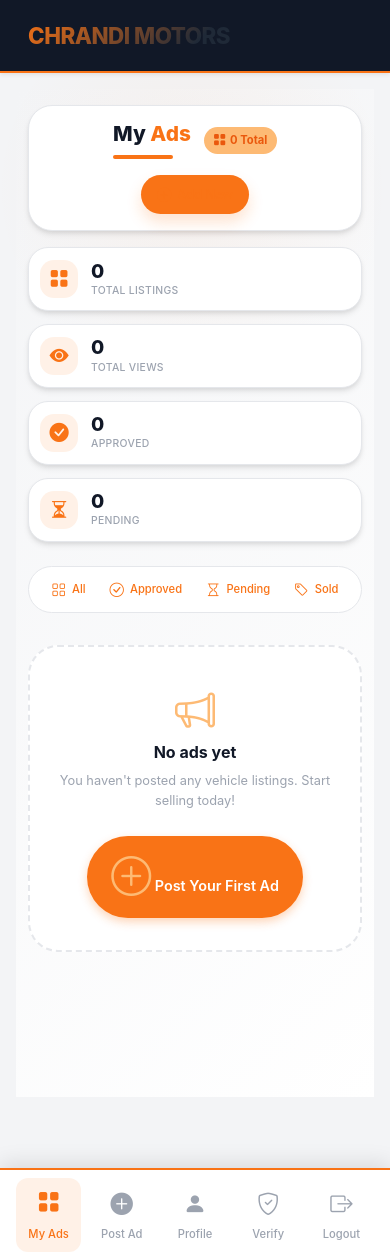
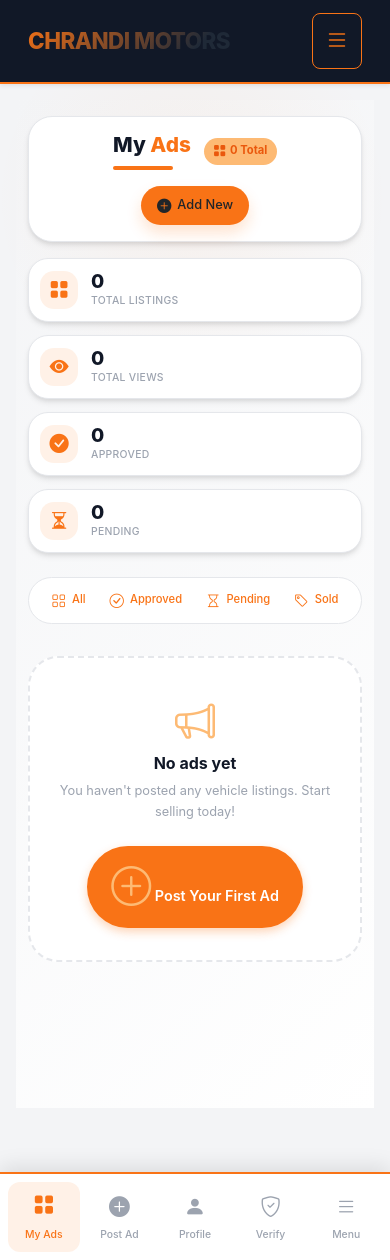
Before and after one commit to christopher796/Car-marketplace, a Django app: page /listings/manage/ in a window 390 px wide. Run offline with Django 5.2, Linux system fonts and the light colour scheme; the visitor is signed in with stand-in values (Sample User, id 1); data that the repository does not hold is empty.

Commit message:
Fixed Humberger issues

```diff
--- a/templates/base.html
+++ b/templates/base.html
@@ -87,9 +87,28 @@
             gap: 0.75rem;
         }
 
-        /* Mobile hamburger - hidden on desktop */
+        /* Mobile hamburger - visible on mobile */
         .mobile-hamburger {
             display: none;
+            background: transparent;
+            border: 1px solid var(--orange);
+            border-radius: 8px;
+            padding: 8px 12px;
+            cursor: pointer;
+            transition: all 0.2s ease;
+        }
+
+        .mobile-hamburger:hover {
+            background: var(--orange);
+        }
+
+        .mobile-hamburger:hover i {
+            color: var(--charcoal-dark);
+        }
+
+        .mobile-hamburger i {
+            font-size: 1.5rem;
+            color: var(--orange);
         }
 
         /* =========================
@@ -105,14 +124,14 @@
             box-shadow: 0 -5px 20px rgba(0, 0, 0, 0.1);
             z-index: 1000;
             display: none;
-            padding: 0.5rem 1rem;
+            padding: 0.5rem 0.5rem;
         }
 
         .bottom-nav-items {
             display: flex;
             justify-content: space-around;
             align-items: center;
-            gap: 0.5rem;
+            gap: 0.25rem;
         }
 
         .bottom-nav-item {
@@ -130,12 +149,12 @@
         }
 
         .bottom-nav-item i {
-            font-size: 1.4rem;
+            font-size: 1.3rem;
             transition: all 0.2s ease;
         }
 
         .bottom-nav-item span {
-            font-size: 0.7rem;
+            font-size: 0.65rem;
             font-weight: 500;
         }
 
@@ -153,16 +172,7 @@
             transform: translateY(-2px);
         }
 
-        .bottom-nav-item .badge-verified-mini {
-            background: #10B981;
-            color: white;
-            padding: 0.1rem 0.3rem;
-            border-radius: 10px;
-            font-size: 0.6rem;
-            margin-left: 4px;
-        }
-
-        /* Custom mobile menu styling - Keep for desktop */
+        /* Custom mobile menu styling */
         .mobile-menu {
             position: fixed;
             top: 0;
@@ -215,6 +225,21 @@
             display: flex;
             flex-direction: column;
             gap: 1rem;
+        }
+
+        .mobile-menu-section {
+            margin-top: 1rem;
+            padding-top: 1rem;
+            border-top: 1px solid var(--charcoal-light);
+        }
+
+        .mobile-menu-section-title {
+            color: var(--orange);
+            font-size: 0.8rem;
+            text-transform: uppercase;
+            letter-spacing: 1px;
+            margin-bottom: 0.8rem;
+            font-weight: 600;
         }
 
         .mobile-menu-items .btn {
@@ -571,14 +596,13 @@
                 display: none;
             }
 
-            /* Show bottom navigation on mobile */
+            /* Show bottom navigation and hamburger on mobile */
             .bottom-nav {
                 display: block;
             }
 
-            /* Hide mobile hamburger when bottom nav is shown */
             .mobile-hamburger {
-                display: none;
+                display: block;
             }
 
             /* Adjust body padding for bottom nav */
@@ -703,7 +727,7 @@
 <body>
 
 <!-- =========================
-     NAVBAR WITH RESPONSIVE HAMBURGER (Desktop Only)
+     NAVBAR WITH RESPONSIVE HAMBURGER
 ==========================-->
 <nav class="navbar navbar-expand-lg navbar-dark sticky-top shadow-sm">
     <div class="container-fluid">
@@ -765,23 +789,28 @@
             {% endif %}
         </div>
 
-        <!-- Mobile Hamburger Button (hidden on mobile since we have bottom nav) -->
+        <!-- Mobile Hamburger Button (visible on mobile) -->
         <button class="mobile-hamburger" id="mobileHamburgerBtn">
             <i class="bi bi-list"></i>
         </button>
     </div>
 </nav>
 
-<!-- Mobile Menu Overlay (Hidden on mobile) -->
+<!-- Mobile Menu Overlay -->
 <div class="mobile-overlay" id="mobileOverlay"></div>
 
-<!-- Mobile Menu Sidebar (Hidden on mobile) -->
+<!-- Mobile Menu Sidebar (Contains extra features) -->
 <div class="mobile-menu" id="mobileMenu">
     <div class="mobile-menu-header">
-        <h4><i class="bi bi-car-front"></i> Menu</h4>
+        <h4><i class="bi bi-car-front"></i> Chrandi Motors</h4>
         <button class="close-menu" id="closeMobileMenuBtn">✕</button>
     </div>
     <div class="mobile-menu-items">
+        <!-- Main Navigation -->
+        <a href="{% url 'browse_listings' %}" class="btn btn-outline-light">
+            <i class="bi bi-search"></i> Browse Cars
+        </a>
+
         {% if user.is_authenticated %}
             <a href="{% url 'manage_ads' %}" class="btn btn-outline-light">
                 <i class="bi bi-grid me-1"></i> My Ads
@@ -792,7 +821,7 @@
             </a>
 
             <a href="{% url 'seller_profile' user_id=user.id %}" class="btn btn-outline-light">
-                <i class="bi bi-person me-1"></i> Profile
+                <i class="bi bi-person me-1"></i> My Profile
             </a>
 
             {% if user.profile.is_verified %}
@@ -808,20 +837,26 @@
                 </a>
             {% endif %}
 
+            <!-- Admin/Staff Section -->
             {% if user.is_staff %}
+                <div class="mobile-menu-section">
+                    <div class="mobile-menu-section-title">Admin Panel</div>
                     <a href="/admin/" class="btn btn-warning">
-                    <i class="bi bi-shield-lock me-1"></i> Admin
+                        <i class="bi bi-shield-lock me-1"></i> Admin Dashboard
                     </a>
-
                     <a href="{% url 'dashboard' %}" class="dashboard-btn text-dark">
                         <i class="bi bi-speedometer2"></i>
-                    Dashboard
+                        Analytics Dashboard
                     </a>
+                </div>
             {% endif %}
 
+            <!-- Logout -->
+            <div class="mobile-menu-section">
                 <a href="{% url 'logout' %}" class="btn btn-danger">
                     <i class="bi bi-box-arrow-right me-1"></i> Logout
                 </a>
+            </div>
         {% else %}
             <a href="{% url 'login' %}" class="btn btn-outline-light">
                 <i class="bi bi-box-arrow-in-right me-1"></i> Login
@@ -831,11 +866,45 @@
                 <i class="bi bi-person-plus me-1"></i> Register
             </a>
         {% endif %}
+
+        <!-- Extra Features Section (Always Visible) -->
+        <div class="mobile-menu-section">
+            <div class="mobile-menu-section-title">Discover</div>
+            <a href="#">
+                <i class="bi bi-star-fill"></i> Featured Cars
+            </a>
+            <a href="#">
+                <i class="bi bi-cash-stack"></i> Under 1M KES
+            </a>
+            <a href="#">
+                <i class="bi bi-clock-history"></i> New Arrivals
+            </a>
+        </div>
+
+        <!-- Support & About -->
+        <div class="mobile-menu-section">
+            <div class="mobile-menu-section-title">Support</div>
+            <a href="#">
+                <i class="bi bi-question-circle"></i> Help Center
+            </a>
+            <a href="#">
+                <i class="bi bi-envelope"></i> Contact Us
+            </a>
+            <a href="#">
+                <i class="bi bi-info-circle"></i> About Chrandi Motors
+            </a>
+            <a href="#">
+                <i class="bi bi-file-text"></i> Terms & Conditions
+            </a>
+            <a href="#">
+                <i class="bi bi-shield-lock"></i> Privacy Policy
+            </a>
+        </div>
     </div>
 </div>
 
 <!-- =========================
-     BOTTOM NAVIGATION BAR (Mobile Only)
+     BOTTOM NAVIGATION BAR (Mobile Only - Quick Actions)
 ==========================-->
 <div class="bottom-nav">
     <div class="bottom-nav-items">
@@ -871,11 +940,11 @@
                 </a>
             {% endif %}
 
-            <!-- Logout -->
-            <a href="{% url 'logout' %}" class="bottom-nav-item" onclick="return confirm('Are you sure you want to logout?')">
-                <i class="bi bi-box-arrow-right"></i>
-                <span>Logout</span>
-            </a>
+            <!-- Menu (Opens hamburger) -->
+            <div class="bottom-nav-item" id="bottomMenuBtn">
+                <i class="bi bi-list"></i>
+                <span>Menu</span>
+            </div>
         {% else %}
             <!-- Login -->
             <a href="{% url 'login' %}" class="bottom-nav-item">
@@ -889,11 +958,17 @@
                 <span>Register</span>
             </a>
 
-            <!-- Browse (for non-logged in users) -->
+            <!-- Browse -->
             <a href="{% url 'browse_listings' %}" class="bottom-nav-item">
                 <i class="bi bi-search"></i>
                 <span>Browse</span>
             </a>
+
+            <!-- Menu (Opens hamburger) -->
+            <div class="bottom-nav-item" id="bottomMenuBtn">
+                <i class="bi bi-list"></i>
+                <span>Menu</span>
+            </div>
         {% endif %}
     </div>
 </div>
@@ -915,8 +990,9 @@
 <script src="https://cdn.jsdelivr.net/npm/bootstrap@5.3.2/dist/js/bootstrap.bundle.min.js"></script>
 
 <script>
-    // Mobile menu functionality (for desktop/fallback)
+    // Mobile menu functionality
     const hamburgerBtn = document.getElementById('mobileHamburgerBtn');
+    const bottomMenuBtn = document.getElementById('bottomMenuBtn');
     const mobileMenu = document.getElementById('mobileMenu');
     const mobileOverlay = document.getElementById('mobileOverlay');
     const closeMenuBtn = document.getElementById('closeMobileMenuBtn');
@@ -933,8 +1009,14 @@
         document.body.style.overflow = '';
     }
 
+    // Open from hamburger icon (top right)
     if (hamburgerBtn) {
         hamburgerBtn.addEventListener('click', openMobileMenu);
+    }
+
+    // Open from bottom menu button
+    if (bottomMenuBtn) {
+        bottomMenuBtn.addEventListener('click', openMobileMenu);
     }
 
     if (closeMenuBtn) {
--- a/templates/listings/manage_ads.html
+++ b/templates/listings/manage_ads.html
@@ -706,7 +706,7 @@
                     {{ listings|length }} Total
                 </span>
             </div>
-            <a href="{% url 'post_listing' %}" class="add-new-btn">
+            <a href="{% url 'post_listing' %}" class="add-new-btn text-dark">
                 <i class="bi bi-plus-circle-fill"></i>
                 Add New
             </a>
```
Lines whose indentation alone changed are shown as unchanged.
